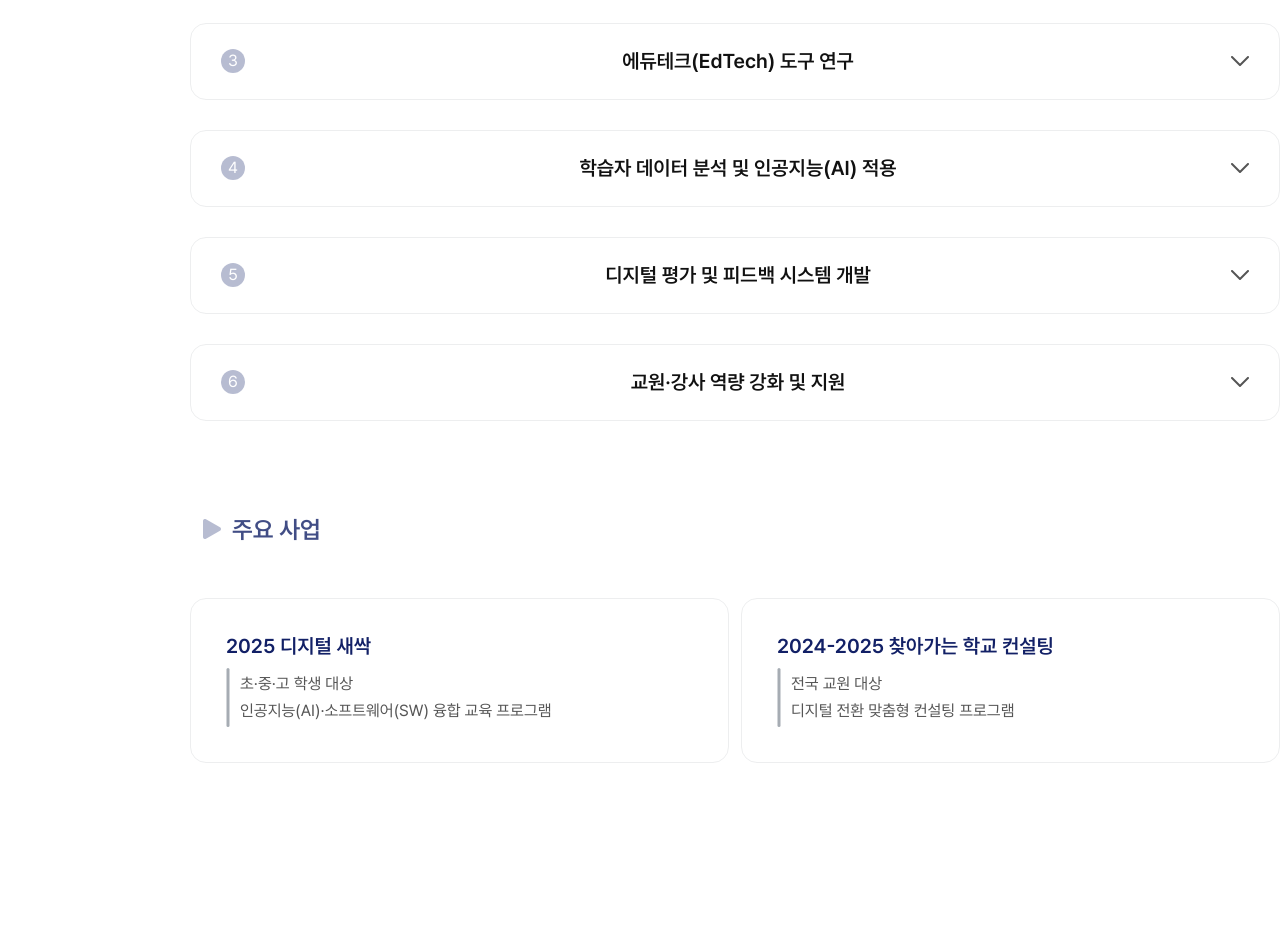
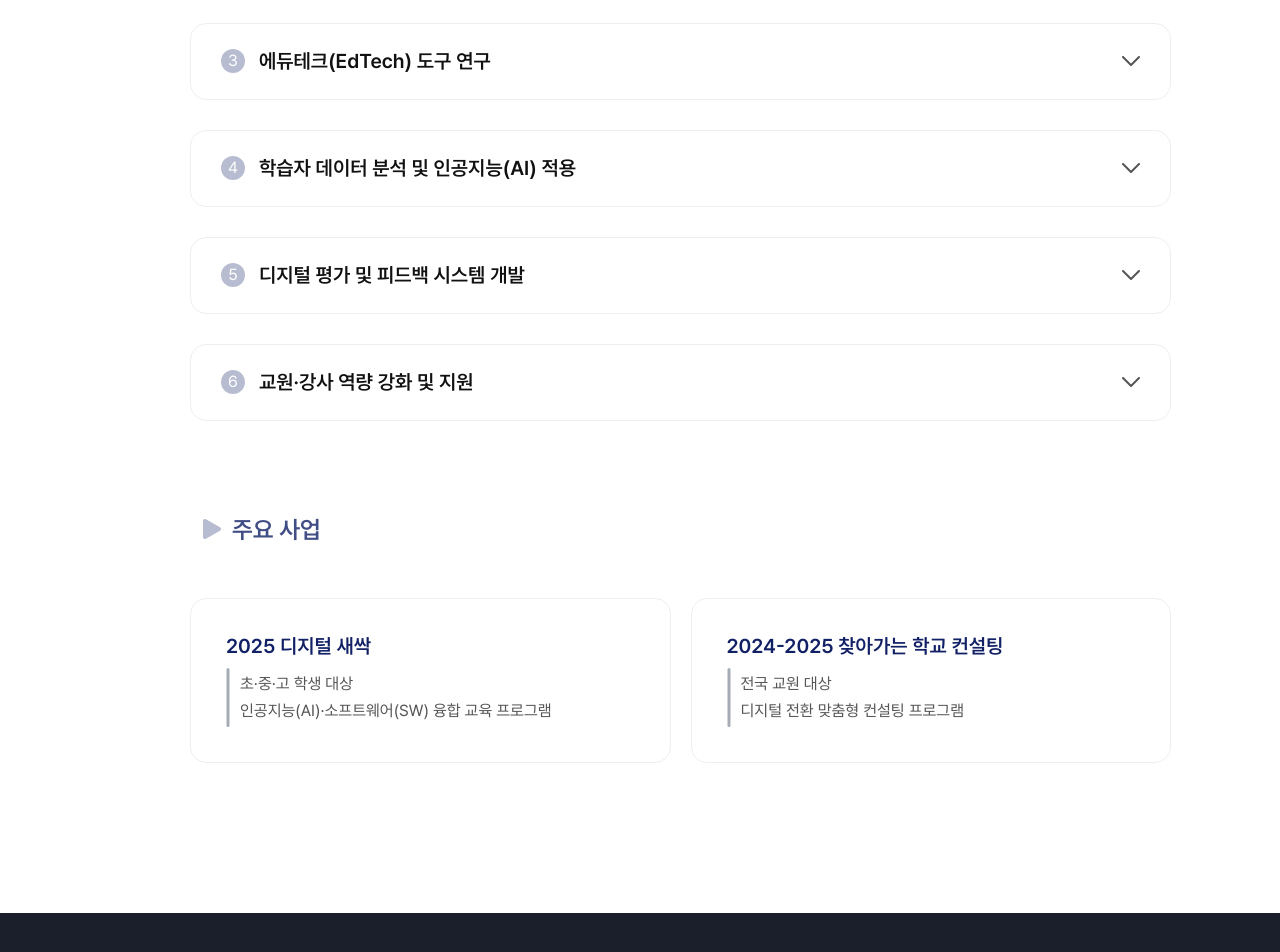
Before and after one commit to DS-DET-LAB/DS-DET-LAB, a React (Vite) app: page /business in a window 1280 px wide. Shown: the part 1848-2800 px from the top of the page. Built offline with nearby package versions, Linux system fonts and the light colour scheme.

Commit message:
💄 Design: 사업 안내 width 조정 (#7)
Design: 사업 안내 width 조정 (#7)

```diff
--- a/src/routes/business/Business.jsx
+++ b/src/routes/business/Business.jsx
@@ -105,6 +105,7 @@ function Business() {
             <C.SubTitle>핵심 연구 분야</C.SubTitle>
           </C.IconWrapper>
 
+          <B.BizWrapper>
             <BizAccordion
               items={[
                 {
@@ -203,13 +204,13 @@ function Business() {
                 },
               ]}
             />
-
+          </B.BizWrapper>
           <C.IconWrapper ref={setRef('businessProjects')}>
             <C.TriIcon src={Icon} alt="소제목" />
             <C.SubTitle>주요 사업</C.SubTitle>
           </C.IconWrapper>
 
-          <C.PersonalCardWrapper>
+          <B.ProgramCardWrapper>
             <ProgramCard
               title="2025 디지털 새싹"
               target="초·중·고 학생 대상"
@@ -221,7 +222,7 @@ function Business() {
               target="전국 교원 대상"
               desc="디지털 전환 맞춤형 컨설팅 프로그램"
             />
-          </C.PersonalCardWrapper>
+          </B.ProgramCardWrapper>
         </C.SectionWrapper>
       </C.Wrapper>
     </>
--- a/src/routes/business/BusinessStyle.js
+++ b/src/routes/business/BusinessStyle.js
@@ -38,3 +38,33 @@ export const VisionSectionWrapper = styled.div`
     align-items: center;
   }
 `;
+
+export const BizWrapper = styled.div`
+  display: flex;
+  flex-direction: column;
+  gap: 16px;
+
+  @media (max-width: 767px) {
+    width: 100%;
+    display: flex;
+    flex-direction: column;
+    align-items: center;
+  }
+`;
+
+export const ProgramCardWrapper = styled.div`
+  width: 90%;
+  display: flex;
+  gap: 20px;
+
+  @media (min-width: 768px) and (max-width: 899px) {
+    width: 100%;
+  }
+
+  @media (max-width: 767px) {
+    flex-direction: column;
+    gap: 15px;
+    align-items: center;
+    width: 100%;
+  }
+`;
--- a/src/routes/business/components/BizAccordionStyle.js
+++ b/src/routes/business/components/BizAccordionStyle.js
@@ -4,12 +4,19 @@ import palette from '@styles/theme';
 export const List = styled.div`
   display: flex;
   flex-direction: column;
+
   gap: 30px;
 
   margin: 25px 0 70px;
 
+  width: 90%;
+
+  @media (min-width: 768px) and (max-width: 899px) {
+    width: 100%;
+  }
   @media (max-width: 767px) {
     margin: 25px 0 164px;
+    width: 100%;
   }
 `;
 
@@ -34,6 +41,10 @@ export const Header = styled.button`
   border: none;
   cursor: pointer;
   min-width: 0;
+
+  & > span:nth-of-type(2) {
+    text-align: left;
+  }
 `;
 
 export const Num = styled.span`
@@ -100,6 +111,7 @@ export const Chip = styled.div`
   color: ${palette.text.primary};
   line-height: 1.5;
   font-weight: 400;
+
   .weak {
     font-size: 16px;
     color: ${palette.text.body};
--- a/src/routes/business/components/ProgramCardStyle.js
+++ b/src/routes/business/components/ProgramCardStyle.js
@@ -7,6 +7,7 @@ export const Card = styled.div`
   border-radius: 16px;
   background: ${palette.background.white};
   border: 1px solid ${palette.hover.back2};
+
   @media (max-width: 767px) {
     width: 80%;
   }
```
Lines whose indentation alone changed are shown as unchanged.
